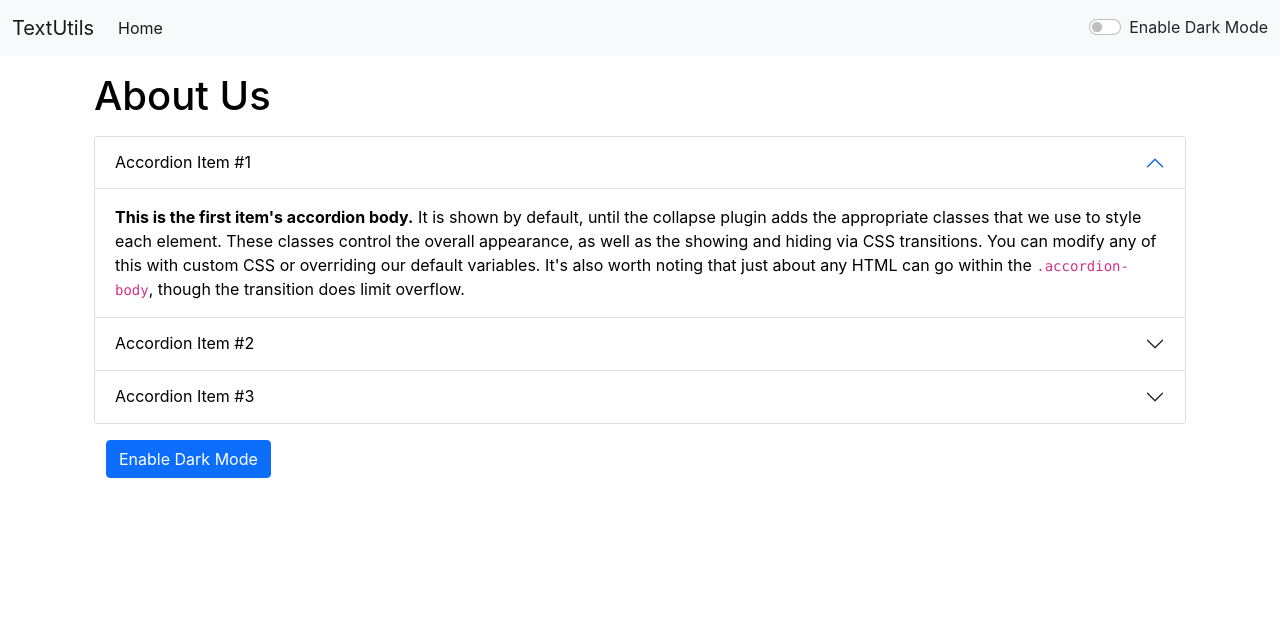
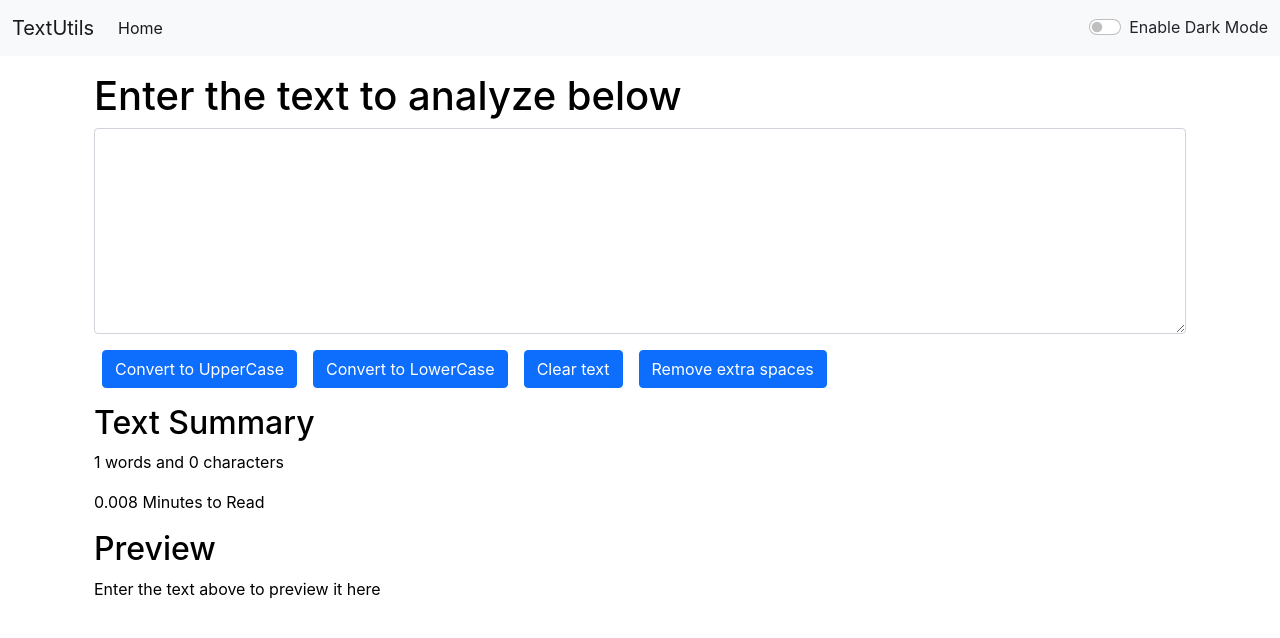
Before and after one commit to Saketh1714/Textutils-React, a React (Create React App) app: page /about in a window 1280 px wide. Shown: the top 638 px of the page. Built offline with nearby package versions, Linux system fonts and the light colour scheme.

Commit message:
Third commit

```diff
--- a/src/App.js
+++ b/src/App.js
@@ -1,15 +1,15 @@
 
 import { useState } from 'react';
 import './App.css';
-import About from './components/About';
+// import About from './components/About';
 import NavBar from './components/NavBar';
 import TextForm from './components/TextForm';
 import Alert from './components/Alert';
-import {
-  BrowserRouter as Router,
-  Route,
-  Routes,
-} from "react-router-dom"
+// import {
+//   BrowserRouter as Router,
+//   Route,
+//   Routes,
+// } from "react-router-dom"
 
 
 function App() {
@@ -43,17 +43,18 @@
 
   return (
     <>
-    <Router>
+    {/* <Router> */}
     <Alert alert={alert}/>
   <NavBar title="TextUtils" aboutText="About Us" hometext="Home" mode={Mode} toggleMode={toggleMode}/>
    <div className="container my-3">
-   <Routes>
-       <Route path="/about" element={<About/>}/>
-       <Route path="/" element={<TextForm showAlert={showAlert} heading="Enter the text to analyze below" mode={Mode} />} />
-   </Routes>
+   <TextForm showAlert={showAlert} heading="Enter the text to analyze below" mode={Mode} />
+   {/* <Routes> */}
+       {/* <Route path="/about" element={<About/>}/> */}
+       {/* <Route path="/" element={<TextForm showAlert={showAlert} heading="Enter the text to analyze below" mode={Mode} />} /> */}
+   {/* </Routes> */}
     </div>
 
-  </Router>
+  {/* </Router> */}
   </>
   );
 }
--- a/src/components/NavBar.js
+++ b/src/components/NavBar.js
@@ -1,19 +1,19 @@
 import React from 'react'
 import PropTypes from 'prop-types';
-import { Link } from 'react-router-dom';
+// import { Link } from 'react-router-dom';
 
 export default function NavBar(props) {
   return (
     <nav className={`navbar navbar-expand-lg navbar-${props.mode} bg-${props.mode}`}>
     <div className="container-fluid">
-      <Link className="navbar-brand" to="/">{props.title}</Link>
+      <a className="navbar-brand" href="/">{props.title}</a>
       <button className="navbar-toggler" type="button" data-bs-toggle="collapse" data-bs-target="#navbarSupportedContent" aria-controls="navbarSupportedContent" aria-expanded="false" aria-label="Toggle navigation">
         <span className="navbar-toggler-icon"></span>
       </button>
       <div className="collapse navbar-collapse" id="navbarSupportedContent">
         <ul className="navbar-nav me-auto mb-2 mb-lg-0">
           <li className="nav-item">
-            <Link className="nav-link active" aria-current="page" to="/">{props.hometext}</Link>
+            <a className="nav-link active" aria-current="page" href="/">{props.hometext}</a>
           </li>
           {/* <li className="nav-item">
             <Link className="nav-link" to="/about">{props.aboutText}</Link>
```
